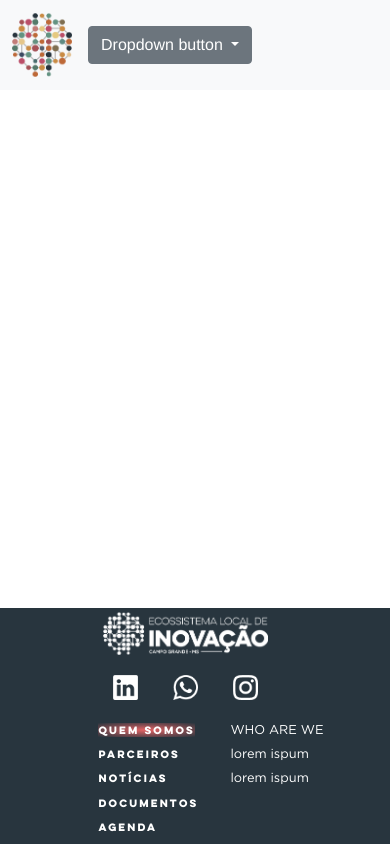
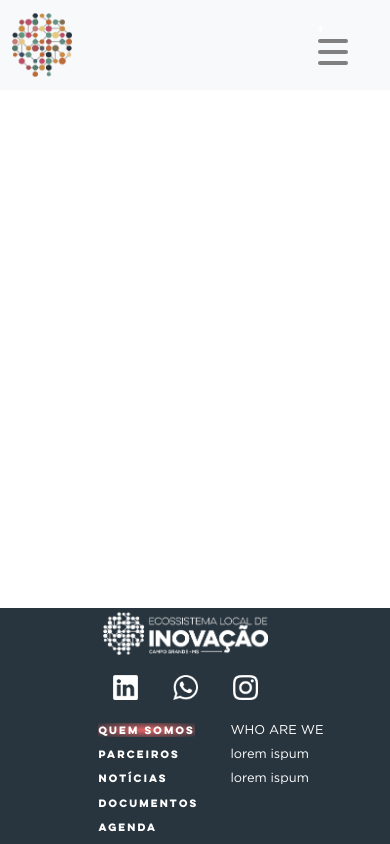
Before and after one commit to sesistartup/ecossistemadeinovacaocg, a Vue app: page / in a window 390 px wide. Built offline with nearby package versions, Linux system fonts and the light colour scheme.

Commit message:
update: navbar and footer responsive (done)

```diff
--- a/src/components/FooterComponent.vue
+++ b/src/components/FooterComponent.vue
@@ -136,7 +136,8 @@ const info = [
     display: flex;
     flex-direction: row;
     align-items: center;
-    justify-content: center;
+    justify-content: space-between;
+    width: 100%;
   }
   .img-container {
     height: 80px;
@@ -193,6 +194,12 @@ const info = [
   .highlight {
     background: radial-gradient(#e66465, #28353e);
   }
+  @media (min-width: 1920px) {
+    .container-list {
+      width: unset;
+      justify-content: center;
+    }
+  }
   @media (max-width: 1068px) {
     .img-container {
       width: 200px;
--- a/src/components/NavBar.vue
+++ b/src/components/NavBar.vue
@@ -5,21 +5,16 @@
         <img src="../assets/colorful_logo.png" alt="logo">
       </router-link>
       <section class="container-links dark-title">
-        <div class="navbar-text">QUEM SOMOS</div>
-        <div class="navbar-text">PARCEIROS</div>
-        <div class="navbar-text">NOTÍCIAS</div>
-        <div class="navbar-text">DOCUMENTOS</div>
-        <div class="navbar-text">AGENDA</div>
-        <div class="navbar-text">FALE CONOSCO</div>
+        <router-link :to="link.path" v-for="link in maisInfos" class="navbar-text">{{ link.title }}</router-link>
       </section>
-      <div class="dropdown">
-        <button class="btn btn-secondary dropdown-toggle" type="button" id="dropdownMenuButton1" data-bs-toggle="dropdown" aria-expanded="false">
-          Dropdown button
+      <div class="dropdown dropstart">
+        <button class="btn btn-secondary dropdown-toggle" type="button" id="menuInfos" data-bs-toggle="dropdown" aria-expanded="false">
+          <div v-for="hamburguer in 3" class="hamburguer" />
         </button>
-        <ul class="dropdown-menu" aria-labelledby="dropdownMenuButton1">
-          <li><a class="dropdown-item" href="#">Action</a></li>
-          <li><a class="dropdown-item" href="#">Another action</a></li>
-          <li><a class="dropdown-item" href="#">Something else here</a></li>
+        <ul class="dropdown-menu" aria-labelledby="menuInfos">
+          <li v-for="link in maisInfos">
+            <router-link :to="link.path" class="dropdown-item">{{ link.title }}</router-link>
+          </li>
         </ul>
       </div>
     </div>
@@ -27,11 +22,38 @@
 </template>
 
 <script setup lang="ts">
-import { onMounted } from 'vue';
+import { onMounted, reactive } from 'vue';
 
 defineProps<{
   isTransparent: Boolean
 }>()
+
+const maisInfos = reactive([
+  {
+    title: 'QUEM SOMOS',
+    path: '/quem-somos'
+  },
+  {
+    title: 'PARCEIROS',
+    path: '/parceiros'
+  },
+  {
+    title: 'NOTÍCIAS',
+    path: '/noticias'
+  },
+  {
+    title: 'DOCUMENTOS',
+    path: '/documentos'
+  },
+  {
+    title: 'AGENDA',
+    path: '/agenda'
+  },
+  {
+    title: 'FALE CONOSCO',
+    path: '/fale-conosco'
+  }
+])
 
 onMounted(() => {
   // TODO: terminar centralização relativa
@@ -61,6 +83,7 @@ onMounted(() => {
 }
 .navbar-text {
   margin: auto 20px;
+  text-decoration: none;
 }
 a {
   img {
@@ -71,9 +94,26 @@ a {
 .dropdown {
   display: none;
 }
+.hamburguer {
+  height: 4px;
+  width: 30px;
+  background-color: gray;
+  border-radius: 25px;
+}
+.dropdown-toggle {
+  background: none;
+  border: none;
+  display: flex;
+  flex-direction: column;
+  height: 40px;
+  justify-content: space-between;
+  padding: 0;
+  margin-right: 30px;
+}
 @media (max-width: 991px) {
   .navbar-text {
-    margin: auto 10px;
+    margin: 5px 10px;
+    padding: 0;
   }
   .dark-title {
     font-size: 1rem;
@@ -96,5 +136,8 @@ a {
   .dropdown {
     display: block;
   }
+  .container-fluid {
+    justify-content: space-between;
+  }
 }
 </style>
```
